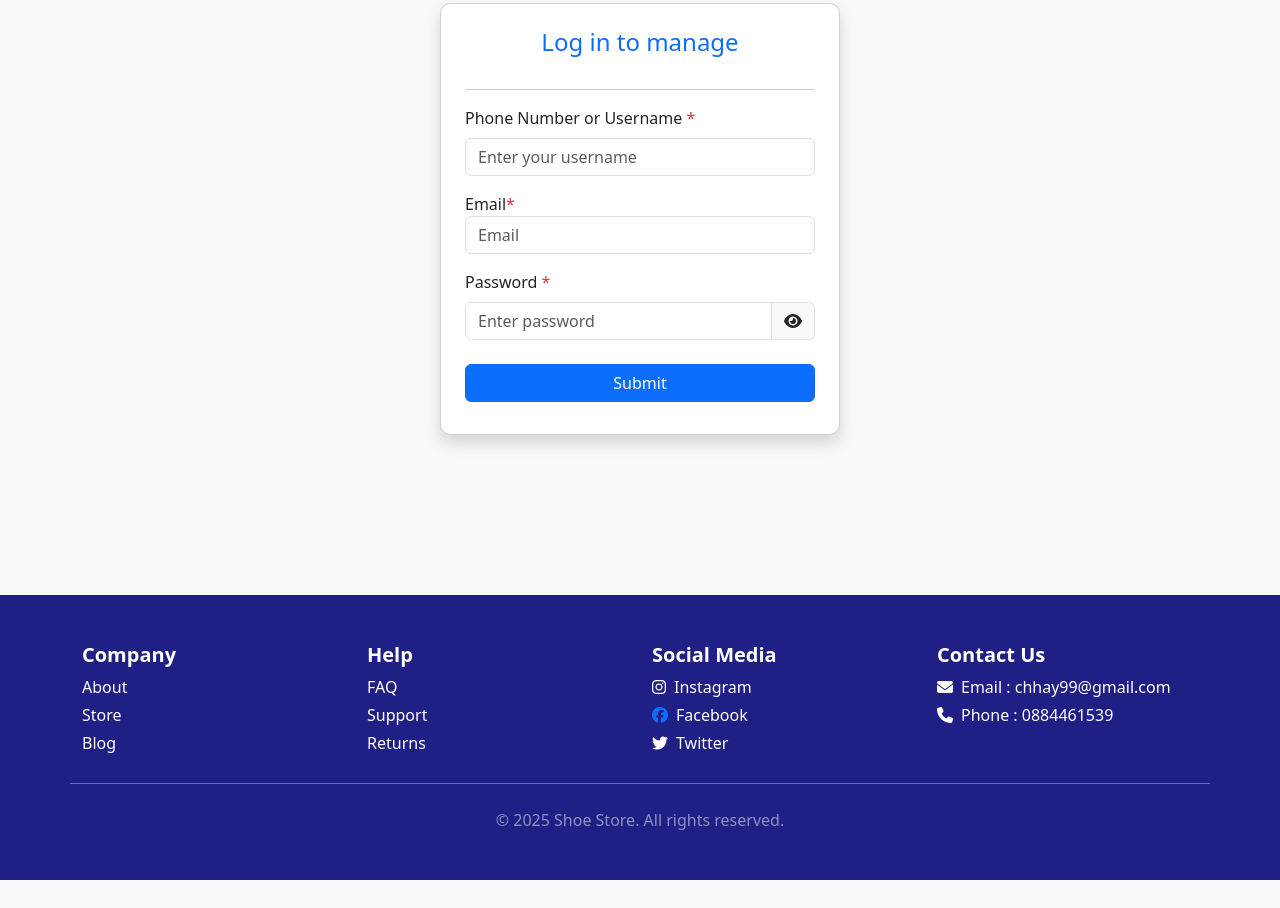
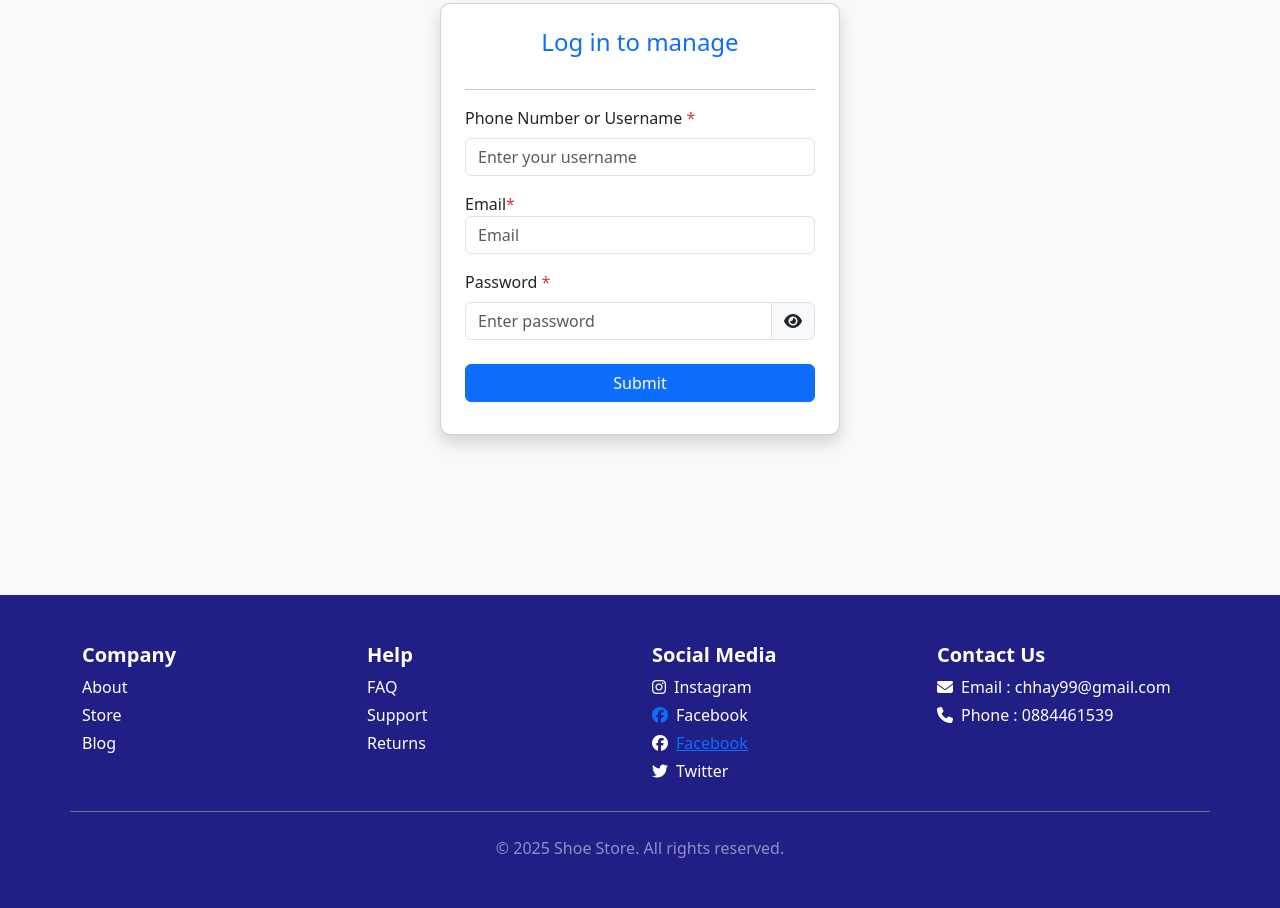
Before and after one commit to leab-samchhay/Product-Shoes-Online, a plain HTML site: page login.html in a window 1280 px wide. Shown: the part 205-1113 px from the top of the page. Before the commit the page ends 1085 px from the top, so only its background shows below. Drawn offline with nearby package versions, Linux system fonts and the light colour scheme.

Commit message:
Update login.html

```diff
--- a/login.html
+++ b/login.html
@@ -131,7 +131,8 @@
                 <div class="col-12 col-sm-6 col-md-3 mb-4">
                     <h5 class="fw-bold">Social Media</h5>
                     <p class="mb-1"><i class="fa-brands fa-instagram me-2"></i>Instagram</p>
-                    <p class="mb-1 "><a class"text-white href="https://web.facebook.com/lyybrochhay" target="_blank"> <i class="fa-brands fa-facebook me-2"></i></a>Facebook</p>
+                    <p class="mb-1 "><a class"text-white" href="https://web.facebook.com/lyybrochhay" target="_blank"> <i class="fa-brands fa-facebook me-2"></i></a>Facebook</p>
+                    <p class="mb-1 "><i class="fa-brands fa-facebook me-2"></i><a href="https://web.facebook.com/lyybrochhay" target="_blank">Facebook</a></p>
                     <p class="mb-1"><i class="fa-brands fa-twitter me-2"></i>Twitter</p>
                 </div>
 
```
